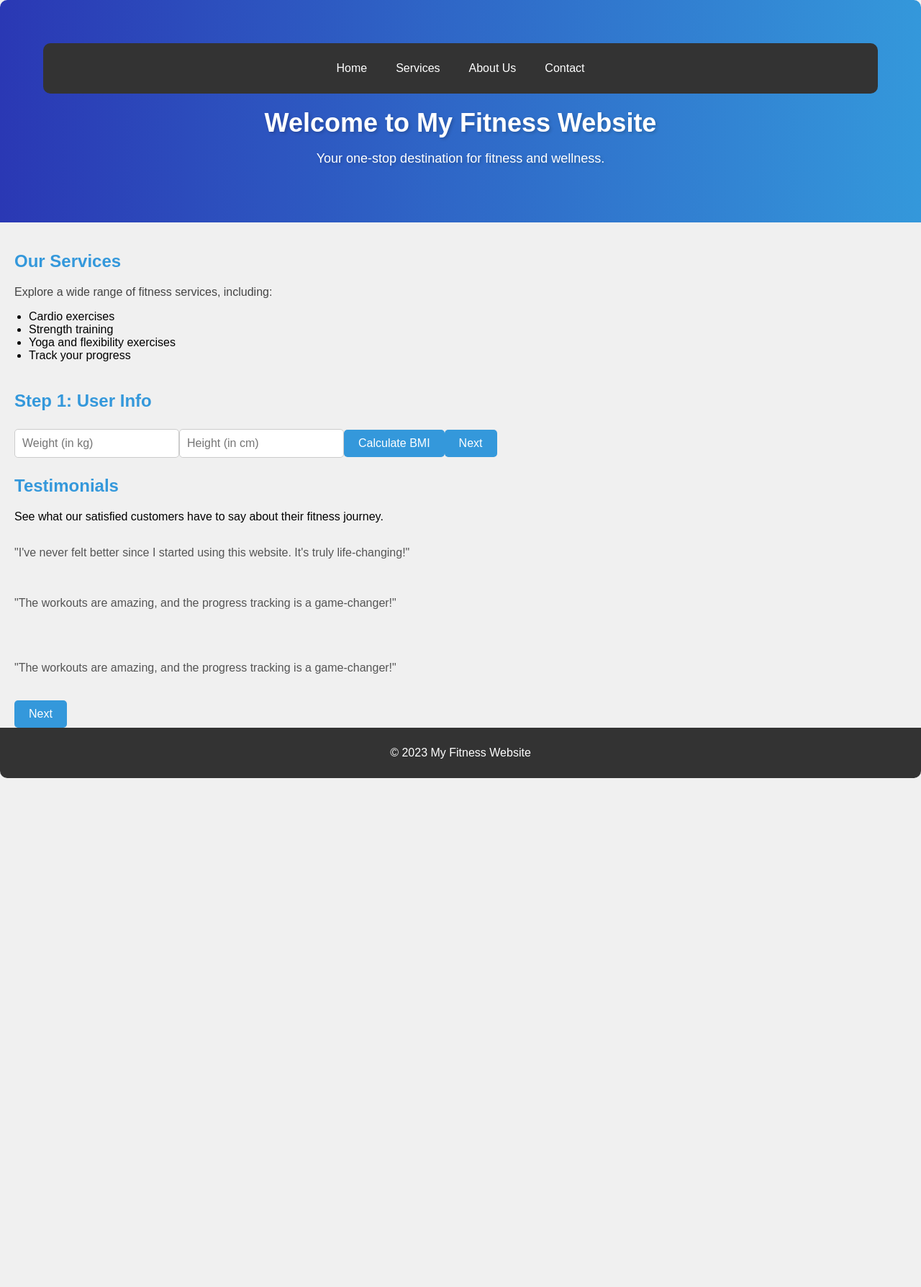
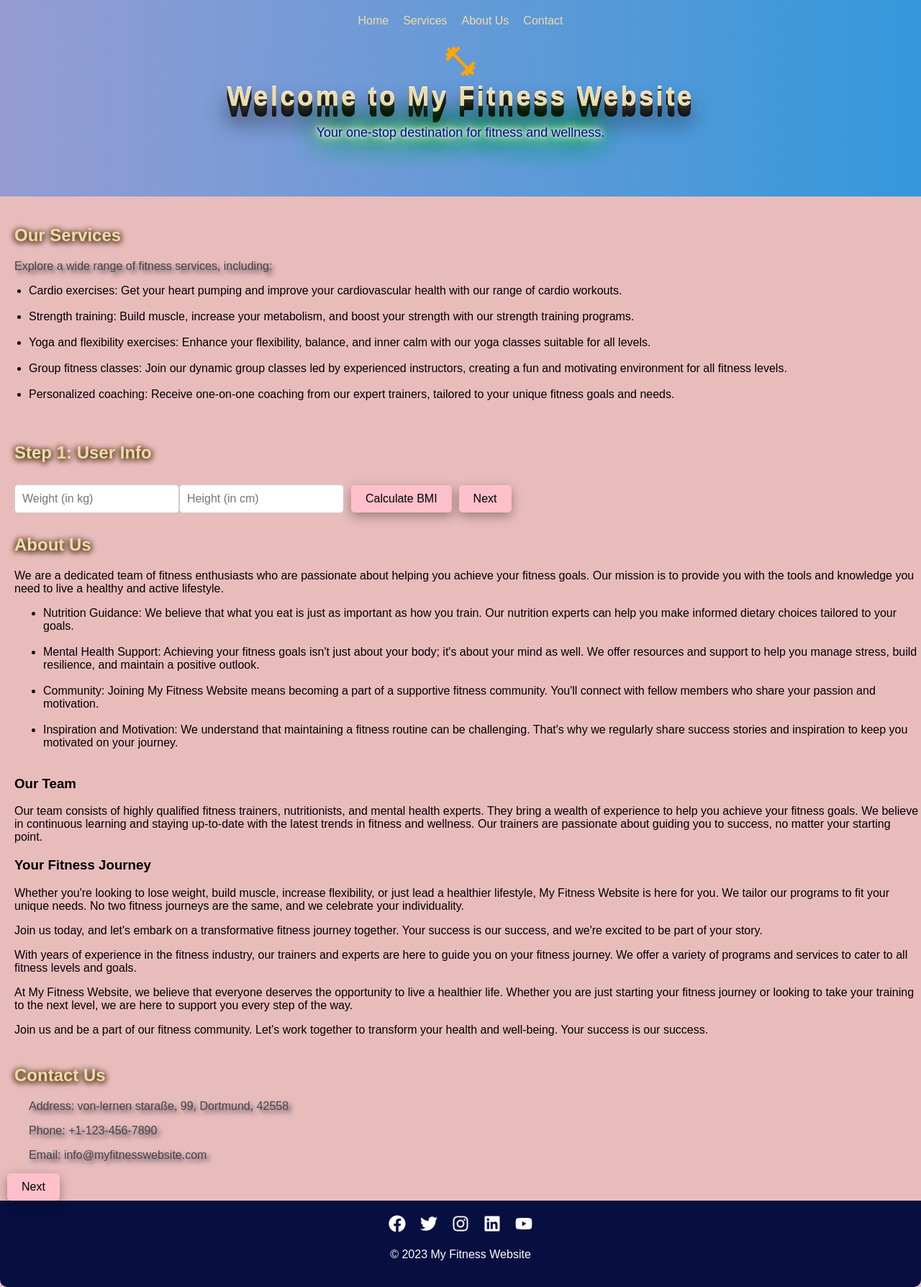
Before and after one commit to FbW-E11/Final_Project, a React (Create React App) app in the folder Boilerplate/client/app/: page / in a window 1280 px wide. Shown: the whole page at 72% size. Before the commit the page ends 1081 px from the top, so only its background shows below. Built offline with nearby package versions, Linux system fonts and the light colour scheme.

Commit message:
untill today 20/10

```diff
--- a/Boilerplate/client/app/package.json
+++ b/Boilerplate/client/app/package.json
@@ -11,9 +11,11 @@
     "@testing-library/react": "^13.4.0",
     "@testing-library/user-event": "^13.5.0",
     "axios": "^1.5.1",
+    "bootstrap": "^5.3.2",
     "react": "^18.2.0",
     "react-dom": "^18.2.0",
     "react-hook-form": "^7.47.0",
+    "react-icons": "^4.11.0",
     "react-router-dom": "^6.16.0",
     "survey-core": "^1.9.112",
     "survey-creator-react": "^1.9.112",
--- a/Boilerplate/client/app/src/components/Exercise/style.css
+++ b/Boilerplate/client/app/src/components/Exercise/style.css
@@ -1,10 +1,10 @@
 /* ExerciseForm.css */
 
 .exercise-form-container {
-    max-width: 500px;
+  max-width: 400px;
   margin: 50px auto;
   padding: 30px;
-    background-color: #f5f5f5;
+  background-color: rgb(224, 168, 168);
   border-radius: 10px;
   box-shadow: 0 2px 6px rgba(0, 0, 0, 0.1);
   font-family: Arial, sans-serif;
@@ -13,12 +13,16 @@
 h2 {
   font-size: 28px;
   margin-bottom: 20px;
-    color: #3498db; /* Blue header color */
+  color: pink;
+
+  text-shadow: rgba(81, 52, 21, 0.8) 3px 0px 7px,
+    rgba(81, 52, 21, 0.8) -3px 0px 7px, rgba(81, 52, 21, 0.8) 0px 4px 7px;
 }
 
 form {
   display: flex;
   flex-direction: column;
+  margin-left: 15px;
 }
 
 .form-section {
@@ -28,17 +32,19 @@
 label {
   font-size: 16px;
   margin-bottom: 8px;
-    color: #333; /* Dark gray text color */
+
+  color: rgb(170, 122, 130); /* Dark gray text color */
 }
 
 input,
 select {
   padding: 10px;
-    margin: 5px 0;
+
+  margin: 10px 0;
   border: 1px solid #ccc;
   border-radius: 5px;
   font-size: 16px;
-    flex: 1; /* Allow inputs to expand and fill available space */
+  flex: 4; /* Allow inputs to expand and fill available space */
 }
 
 input:focus,
@@ -47,47 +53,29 @@
   border-color: #3498db; /* Highlight border color on focus */
 }
 
+/* Add a border to the form sections */
+.form-section {
+  border: 1px solid #ccc;
+  padding: 20px;
+  border-radius: 15px;
+}
+
+/* Style the submit button with a transition effect */
 button {
-    background-color: #3498db;
-    color: #fff;
+  background-color: pink;
+  color: black;
   padding: 10px 20px;
   border: none;
   border-radius: 5px;
   font-size: 16px;
   cursor: pointer;
+  margin-left: 10px;
   transition: background-color 0.3s;
+  box-shadow: rgba(0, 0, 0, 0.35) 0px 5px 15px;
 }
 
 button:hover {
-    background-color: #2980b9; /* Slightly darker blue on hover */
-  }
-
-  button:disabled {
-    background-color: #ccc; /* Grayed out when disabled */
-    cursor: not-allowed;
-  }
-
-  /* Add a border to the form sections */
-  .form-section {
-    border: 1px solid #ccc;
-    padding: 20px;
-    border-radius: 5px;
-  }
-
-  /* Style the submit button with a transition effect */
-  button {
-    background-color: #3498db;
-    color: #fff;
-    padding: 10px 20px;
-    border: none;
-    border-radius: 5px;
-    font-size: 16px;
-    cursor: pointer;
-    transition: background-color 0.3s;
-  }
-
-  button:hover {
-    background-color: #2980b9;
+  background-color: rgb(201, 135, 146);
 }
 
 button:disabled {
--- a/Boilerplate/client/app/src/components/Home/index.jsx
+++ b/Boilerplate/client/app/src/components/Home/index.jsx
@@ -2,7 +2,6 @@ import React from "react";
 import { useState } from "react";
 import Login from "../Login/index.js";
 import axios from "axios";
-
 function Home() {
   const [user, setUser] = useState(null);
 
--- a/Boilerplate/client/app/src/components/Login/index.js
+++ b/Boilerplate/client/app/src/components/Login/index.js
@@ -12,6 +12,9 @@ import {
 } from "@mui/material";
 import VisibilityIcon from "@mui/icons-material/Visibility";
 import VisibilityOffIcon from "@mui/icons-material/VisibilityOff";
+
+
+// Rest of your component code
 
 const Login = ({ setUser }) => {
   const navigate = useNavigate();
--- a/Boilerplate/client/app/src/components/Workout/index.js
+++ b/Boilerplate/client/app/src/components/Workout/index.js
@@ -2,9 +2,18 @@ import React from "react";
 import "../Workout/style.css";
 import { useNavigate } from "react-router-dom";
 import MultiStepForm from "../MultiStep Form/MultiStepForm.js";
+import {
+  FaFacebook,
+  FaTwitter,
+  FaInstagram,
+  FaLinkedin,
+  FaYoutube,
+} from "react-icons/fa";
+import DumbbellIcon from "@mui/icons-material/FitnessCenter";
 
 function Workout() {
   const navigate = useNavigate();
+
 
   const onSubmit = () => {
     navigate("/home");
@@ -19,80 +28,176 @@ function Workout() {
               <a href="/">Home</a>
             </li>
             <li>
-              <a href="/services">Services</a>
+              <a href="#services">Services</a>
             </li>
             <li>
-              <a href="/about">About Us</a>
+              <a href="#about">About Us</a>
             </li>
             <li>
-              <a href="/contact">Contact</a>
+              <a href="#contact">Contact</a>
             </li>
           </ul>
         </nav>
+        <DumbbellIcon fontSize="large" className="gym-icon" style={{ fontSize: 50 }} />
+
+
         <h1 className="header-title">Welcome to My Fitness Website</h1>
         <p className="header-description">
           Your one-stop destination for fitness and wellness.
         </p>
       </header>
       <main>
-        <div className="content-container">
+        <div className="content-container" id="services">
           <h2>Our Services</h2>
           <p>Explore a wide range of fitness services, including:</p>
           <ul>
-            <li>Cardio exercises</li>
-            <li>Strength training</li>
-            <li>Yoga and flexibility exercises</li>
-            <li>Track your progress</li>
+            <li>
+              Cardio exercises: Get your heart pumping and improve your
+              cardiovascular health with our range of cardio workouts.
+            </li>
+            <br />
+            <li>
+              Strength training: Build muscle, increase your metabolism, and
+              boost your strength with our strength training programs.
+            </li>
+            <br />
+            <li>
+              Yoga and flexibility exercises: Enhance your flexibility, balance,
+              and inner calm with our yoga classes suitable for all levels.
+            </li>
+            <br />
+            <li>
+              Group fitness classes: Join our dynamic group classes led by
+              experienced instructors, creating a fun and motivating environment
+              for all fitness levels.
+            </li>
+            <br />
+            <li>
+              Personalized coaching: Receive one-on-one coaching from our expert
+              trainers, tailored to your unique fitness goals and needs.
+            </li>
+            <br />
           </ul>
         </div>
         <div className="testimonial-container">
-
           <MultiStepForm />
 
-          <h2>Testimonials</h2>
+          <h2 id="about">About Us</h2>
           <p>
-            See what our satisfied customers have to say about their fitness
+            We are a dedicated team of fitness enthusiasts who are passionate
+            about helping you achieve your fitness goals. Our mission is to
+            provide you with the tools and knowledge you need to live a healthy
+            and active lifestyle.
+          </p>
+          <ul>
+            <li>
+              Nutrition Guidance: We believe that what you eat is just as
+              important as how you train. Our nutrition experts can help you
+              make informed dietary choices tailored to your goals.
+            </li>
+            <br />
+            <li>
+              Mental Health Support: Achieving your fitness goals isn't just
+              about your body; it's about your mind as well. We offer resources
+              and support to help you manage stress, build resilience, and
+              maintain a positive outlook.
+            </li>
+            <br />
+            <li>
+              Community: Joining My Fitness Website means becoming a part of a
+              supportive fitness community. You'll connect with fellow members
+              who share your passion and motivation.
+            </li>
+            <br />
+            <li>
+              Inspiration and Motivation: We understand that maintaining a
+              fitness routine can be challenging. That's why we regularly share
+              success stories and inspiration to keep you motivated on your
               journey.
+            </li>
+            <br />
+          </ul>
+          <h3>Our Team</h3>
+          <p>
+            Our team consists of highly qualified fitness trainers,
+            nutritionists, and mental health experts. They bring a wealth of
+            experience to help you achieve your fitness goals. We believe in
+            continuous learning and staying up-to-date with the latest trends in
+            fitness and wellness. Our trainers are passionate about guiding you
+            to success, no matter your starting point.
           </p>
-          <div className="testimonial">
+
+          <h3>Your Fitness Journey</h3>
+          <p>
+            Whether you're looking to lose weight, build muscle, increase
+            flexibility, or just lead a healthier lifestyle, My Fitness Website
+            is here for you. We tailor our programs to fit your unique needs. No
+            two fitness journeys are the same, and we celebrate your
+            individuality.
+          </p>
 
           <p>
-              "I've never felt better since I started using this website. It's
-              truly life-changing!"
+            Join us today, and let's embark on a transformative fitness journey
+            together. Your success is our success, and we're excited to be part
+            of your story.
+          </p>
+          <p>
+            With years of experience in the fitness industry, our trainers and
+            experts are here to guide you on your fitness journey. We offer a
+            variety of programs and services to cater to all fitness levels and
+            goals.
+          </p>
+          <p>
+            At My Fitness Website, we believe that everyone deserves the
+            opportunity to live a healthier life. Whether you are just starting
+            your fitness journey or looking to take your training to the next
+            level, we are here to support you every step of the way.
+          </p>
+          <p>
+            Join us and be a part of our fitness community. Let's work together
+            to transform your health and well-being. Your success is our
+            success.
           </p>
         </div>
-          <div className="testimonial">
-            <p>
-              "The workouts are amazing, and the progress tracking is a
-              game-changer!"
-            </p>
 
-          </div>
-          <div className="testimonial">
-
-
-          </div>
-          <div className="testimonial">
-            <p>
-              "The workouts are amazing, and the progress tracking is a
-              game-changer!"
-            </p>
-
+        <div className="contact-container" id="contact">
+          <h2>Contact Us</h2>
+          <p>Address: von-lernen staraße, 99, Dortmund, 42558</p>
+          <p>Phone: +1-123-456-7890</p>
+          <p>Email: info@myfitnesswebsite.com</p>
+          {/* You can add additional contact information or a contact form here. */}
         </div>
 
         <button
           className="next-button"
           onClick={onSubmit} // Use the onSubmit function from the workout object
         >
-
           Next
         </button>
-        </div>
       </main>
       <footer className="footer">
+        <div className="social-icons">
+          <a href="https://www.facebook.com/your-facebook-profile">
+            <FaFacebook />
+          </a>
+          <a href="https://twitter.com/your-twitter-profile">
+            <FaTwitter />
+          </a>
+          <a href="https://www.instagram.com/your-instagram-profile">
+            <FaInstagram />
+          </a>
+          <a href="https://www.linkedin.com/in/your-linkedin-profile">
+            <FaLinkedin />
+          </a>
+          <a href="https://www.youtube.com/your-youtube-channel">
+            <FaYoutube />
+          </a>
+        </div>
+
         <p>&copy; 2023 My Fitness Website</p>
       </footer>
     </div>
   );
 }
+
 export default Workout;
--- a/Boilerplate/client/app/src/components/Workout/style.css
+++ b/Boilerplate/client/app/src/components/Workout/style.css
@@ -3,12 +3,12 @@ body {
   font-family: Arial, sans-serif;
   margin: 0;
   padding: 0;
-  background-color: #f0f0f0;
+  background-color: #e9bcbc;
   display: flex;
   flex-direction: column;
+  justify-content: center; /* Vertically center the content */
   min-height: 100vh;
 }
-
 
 /* Create a more dynamic container that adapts to different screen sizes */
 .container {
@@ -19,7 +19,11 @@ body {
 
 /* Header styles */
 .header {
-  background: linear-gradient(to right, #2a38b4, #3498db); /* Gradient background */
+  background: linear-gradient(
+    to right,
+    #969cd3,
+    #3498db
+  ); /* Gradient background */
   color: #fff;
   text-align: center;
   padding: 60px;
@@ -29,29 +33,43 @@ body {
 
 .header h1 {
   font-size: 36px;
-  margin: 0px;
-  text-shadow: 2px 2px 4px rgba(0, 0, 0, 0.2);
+  margin: 0;
+  color: #eeddaa;
+  letter-spacing: 0.1em;
+  text-shadow: 0 -1px 0 #fff, 0 1px 0 #2e2e2e, 0 2px 0 #2c2c2c, 0 3px 0 #2a2a2a,
+    0 4px 0 #282828, 0 5px 0 #262626, 0 6px 0 #242424, 0 7px 0 #222,
+    0 8px 0 #202020, 0 9px 0 #1e1e1e, 0 10px 0 #1c1c1c, 0 11px 0 #1a1a1a,
+    0 12px 0 #181818, 0 13px 0 #161616, 0 14px 0 #141414, 0 15px 0 #121212,
+    0 22px 30px rgba(0, 0, 0, 0.9);
 }
 
 .header p {
   font-size: 18px;
-  text-shadow: 2px 2px 4px rgba(0, 0, 0, 0.2);
+  color: #030c85;
+  text-shadow: 0 0 5px #fff, 0 0 10px #fff, 0 0 15px #fff, 0 0 20px #49ff18,
+    0 0 30px #49ff18, 0 0 40px #49ff18, 0 0 55px #49ff18, 0 0 75px #49ff18;
 }
 
 /* Navbar styles */
 .navbar {
-  background-color: #333;
+  position: fixed;
+  top: 0;
+  left: 0;
+  right: 0;
   color: #fff;
   padding: 10px 0;
   margin-bottom: 20px;
-  border-radius: 10px;
+  background: linear-gradient(to right, #969cd3, #3498db);
+
   text-align: center;
+  padding: 4px 0;
+  text-align: center;
+  z-index: 100;
 }
 
 .nav-list {
   list-style: none;
-  padding: 0px;
-
+  padding: 0;
 }
 
 .nav-list li {
@@ -61,13 +79,21 @@ body {
 
 .nav-list a {
   text-decoration: none;
-  color: #fff;
+  color: #eeddaa;
   font-size: 16px;
   transition: color 0.3s;
 }
 
 .nav-list a:hover {
-  color: #2a38b4;
+  color: blue;
+}
+
+/* Style for the bodybuilder icon */
+.gym-icon {
+  margin-right:0 10px;
+  color: orange;
+  font-size: 54px;
+
 }
 
 /* Content container styles */
@@ -79,13 +105,16 @@ body {
   font-size: 24px;
   margin-bottom: 20px;
   margin-left: 20px;
-  color: #3498db;
+  color: #eeddaa;
+  text-shadow: rgba(81, 52, 21, 0.8) 3px 0px 7px,
+    rgba(81, 52, 21, 0.8) -3px 0px 7px, rgba(81, 52, 21, 0.8) 0px 4px 7px;
 }
 
 .content-container p {
   font-size: 16px;
   margin-left: 20px;
   color: #444;
+  text-shadow: 4px 4px 6px rgba(66, 68, 90, 1);
 }
 
 /* Testimonial styles */
@@ -97,7 +126,9 @@ body {
 .testimonial-container h2 {
   font-size: 24px;
   margin-bottom: 20px;
-  color: #3498db;
+  color: #eeddaa;
+  text-shadow: rgba(81, 52, 21, 0.8) 3px 0px 7px,
+    rgba(81, 52, 21, 0.8) -3px 0px 7px, rgba(81, 52, 21, 0.8) 0px 4px 7px;
 }
 
 .testimonial {
@@ -115,25 +146,107 @@ body {
 .testimonial p {
   font-size: 16px;
   color: #555;
+  text-shadow: 4px 4px 6px rgba(66, 68, 90, 1);
+}
+/* Additional styles for the Contact Us section */
+.contact-container {
+  margin-top: 40px;
+  margin-left: 20px;
+}
+
+.contact-container h2 {
+  font-size: 24px;
+  margin-bottom: 20px;
+  color: #eeddaa;
+  text-shadow: rgba(81, 52, 21, 0.8) 3px 0px 7px,
+    rgba(81, 52, 21, 0.8) -3px 0px 7px, rgba(81, 52, 21, 0.8) 0px 4px 7px;
+}
+
+.contact-container p {
+  font-size: 16px;
+  margin-left: 20px;
+  color: #444;
+  text-shadow: 4px 4px 6px rgba(66, 68, 90, 1);
 }
 
 /* Footer styles */
 .footer {
-  background-color: #333;
+  display: flex;
+  flex-direction: column;
+  justify-content: center;
+  align-items: center;
+  background-color: #070f41;
+  padding: 20px 0;
   color: #fff;
   text-align: center;
-  padding: 10px 0;
   border-bottom-left-radius: 10px;
   border-bottom-right-radius: 10px;
 }
 
+.social-icons {
+  display: flex;
+  gap: 20px;
+  font-size: 24px;
+}
+
+.social-icons a {
+  text-decoration: none;
+  color: #fff;
+  transition: color 0.3s;
+}
+
+.social-icons a:hover {
+  color: #eeddaa;
+}
+.social-icons a {
+  text-decoration: none;
+  color: #fff;
+  font-size: 24px;
+  transition: transform 0.2s, color 0.3s;
+}
+
+.social-icons a:hover {
+  color: #3498db;
+  transform: scale(1.1);
+}
+
 /* Media queries for responsive design */
 @media (max-width: 768px) {
-  .header {
-      padding: 40px;
+  /* Additional styles for the Contact Us section */
+  .contact-container {
+    margin-top: 40px;
+    margin-left: 20px;
   }
 
-  .nav-list li {
-      margin: 0 10px;
+  .contact-container h2 {
+    font-size: 24px;
+    margin-bottom: 20px;
+    color: #eeddaa;
+    text-shadow: rgba(81, 52, 21, 0.8) 3px 0px 7px,
+      rgba(81, 52, 21, 0.8) -3px 0px 7px, rgba(81, 52, 21, 0.8) 0px 4px 7px;
+  }
+
+  .contact-container p {
+    font-size: 16px;
+    margin-left: 20px;
+    color: #444;
+    text-shadow: 4px 4px 6px rgba(66, 68, 90, 1);
   }
 }
+
+.nav-list li {
+  margin: 0 10px;
+}
+/* Add a shaking animation */
+@keyframes shake {
+  0% { transform: translateX(0); }
+  25% { transform: translateX(-5px); }
+  50% { transform: translateX(5px); }
+  75% { transform: translateX(-5px); }
+  100% { transform: translateX(0); }
+}
+
+/* Apply the animation to the element when the shake class is added */
+.shake {
+  animation: shake 0.5s;
+}
```
Also changed, not shown: Boilerplate/client/app/src/components/Login/style.css (+15 -5 lines), Boilerplate/client/app/src/components/Register/index.js (+59 -7 lines), 1 other file (tests, documents, lock files or other folders). Lines whose indentation alone changed are shown as unchanged.
